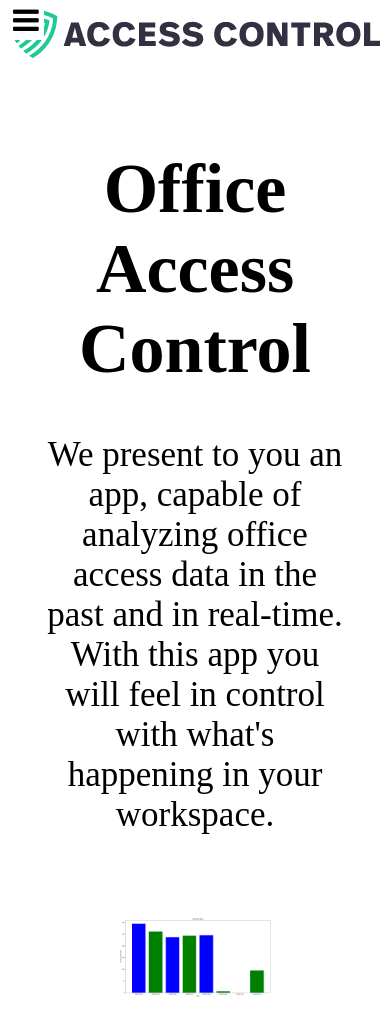
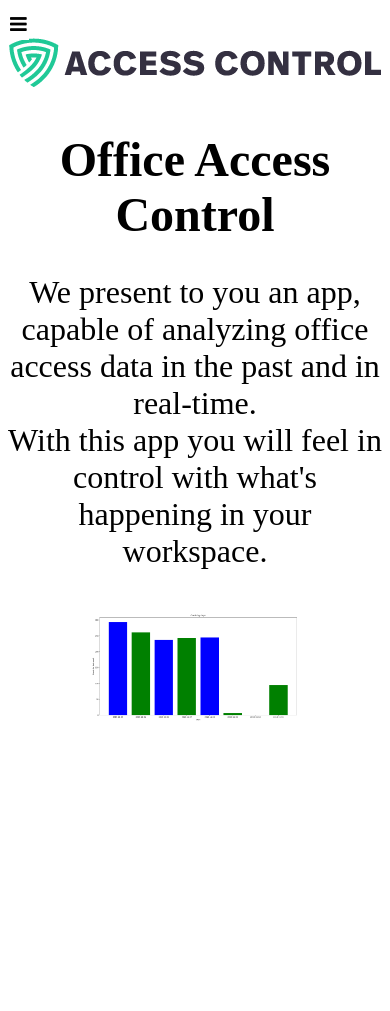
Before and after one commit to asteasolutions/office-access-control, a Flask app: page / in a window 390 px wide. After the commit the page ends 721 px from the top, so only its background shows below. Run offline with Flask 2, Linux system fonts and the light colour scheme; parts of the project's set-up code (start-up, migrations or seed data) failed here and were passed over.

Commit message:
home page made responsive (with logo)

```diff
--- a/flask_app/static/styles/home.css
+++ b/flask_app/static/styles/home.css
@@ -1,3 +1,8 @@
+#logo {
+  margin-left: 1%;
+  margin-top: 1%;
+}
+
 .site-wrap:before {
     -webkit-transition: .3s all ease-in-out;
     -o-transition: .3s all ease-in-out;
@@ -28,12 +33,18 @@
 }
 
 
-  @media screen and (min-width: 768px) {
+  @media screen and (min-width: 1000px) {
     .topnav { display: none;}
     }
 
-    @media screen and (max-width: 768px) {
+    @media screen and (max-width: 1000px) {
       #main-nav { display: none;}
+      #logo {
+        margin-top: 10%;
+        display: block;
+        margin-left: auto;
+        margin-right: auto;
+      }
     }
 
     .topnav {
@@ -49,8 +60,8 @@
       font-family: Arial;
       color: black;
       background-color: rgb(255, 255, 255);
-      margin: 5px;
-      font-size: 30px;
+      margin: 0.5vw;
+      font-size: 5vw;
       text-decoration: none;
     }
 
@@ -74,7 +85,7 @@
     list-style-type: none;
     position: absolute;
     top: 0;
-    left: 40%;
+    left: 37%;
     margin: 0;
     padding: 30px;
     overflow: hidden;
@@ -102,23 +113,20 @@
     transition-delay: 0s
   }
 
-  /* h1 {
-    margin: 0%;
-    text-align: center;
-    font-size: 5em;
-    position: relative;
-  } */
+  h1 {
+    font-size: 1.5em;
+  }
 
   .text {
-    margin: 5%;
     text-align: center;
-    font-size: 35px;
-    padding: 20px;
+    font-size: 2em;
+    padding-top: 3%;
+    padding-bottom: 0%;
   }
 
   .graph {
     display: block;
     margin-left: auto;
     margin-right: auto;
-    width: 50%;
+    width: 68%;
   }
--- a/flask_app/templates/home.html
+++ b/flask_app/templates/home.html
@@ -10,7 +10,7 @@
     <title>Calendar</title>
 
     <div>
-      <img src="../static/images/Access Control Logo sizes/Access Control Logo sizes/Logo_Acces Control_Full-png.png" alt="Italian Trulli">
+      <img id="logo" src="../static/images/Access Control Logo sizes/Access Control Logo sizes/Logo_Acces Control_Full-png.png" alt="Italian Trulli">
     </div>
 
     <div class="site-wrap">
```
